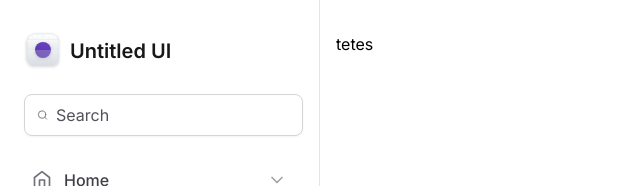
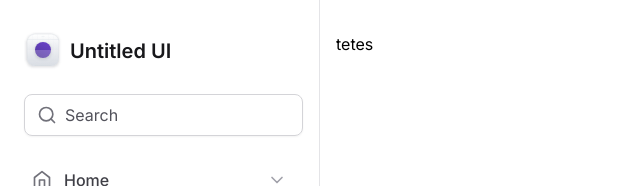
Before and after one commit to Vitor-Franco/tailwind-next, a Next.js app: page / in a window 1280 px wide. Shown: the top 186 px of the page, without its empty margins (0-640 px from the left). Built offline with nearby package versions, Linux system fonts and the light colour scheme.

Commit message:
feat: composition in input

```diff
--- /dev/null
+++ b/src/components/Input.tsx
@@ -0,0 +1,24 @@
+type InputPrefixProps = React.ComponentProps<'div'>
+export function Prefix(props: InputPrefixProps) {
+  return <div {...props} />
+}
+
+type InputControlProps = React.ComponentProps<'input'>
+export function Control(props: InputControlProps) {
+  return (
+    <input
+      className="flex-1 border-0 bg-transparent p-0 text-zinc-900 placeholder-zinc-600"
+      {...props}
+    />
+  )
+}
+
+type InputRootProps = React.ComponentProps<'div'>
+export function Root(props: InputRootProps) {
+  return (
+    <div
+      className="mx-1 flex w-full items-center gap-2 rounded-lg border border-zinc-300 px-3 py-2 shadow-sm"
+      {...props}
+    />
+  )
+}
--- a/src/components/Sidebar/index.tsx
+++ b/src/components/Sidebar/index.tsx
@@ -9,6 +9,7 @@
   SquareStack,
   Users,
 } from 'lucide-react'
+import * as Input from '../Input'
 import { Logo } from './Logo'
 import { NavItem } from './NavItem'
 import { Profile } from './Profile'
@@ -19,14 +20,12 @@
     <aside className="flex flex-col gap-6 border-r border-zinc-200 px-5 py-8">
       <Logo />
 
-      <div className="mx-1 flex w-full items-center gap-2 rounded-lg border border-zinc-300 px-3 py-2 shadow-sm">
-        <Search className="h-5 w-5 text-zinc-500" />
-        <input
-          type="text"
-          placeholder="Search"
-          className="flex-1 border-0 bg-transparent p-0 text-zinc-900 placeholder-zinc-600"
-        />
-      </div>
+      <Input.Root>
+        <Input.Prefix>
+          <Search className="h-5 w-5 text-zinc-500" />
+        </Input.Prefix>
+        <Input.Control placeholder="Search" type="text" />
+      </Input.Root>
 
       <nav className="space-y-0.5">
         <NavItem title="Home" icon={Home} />
```
